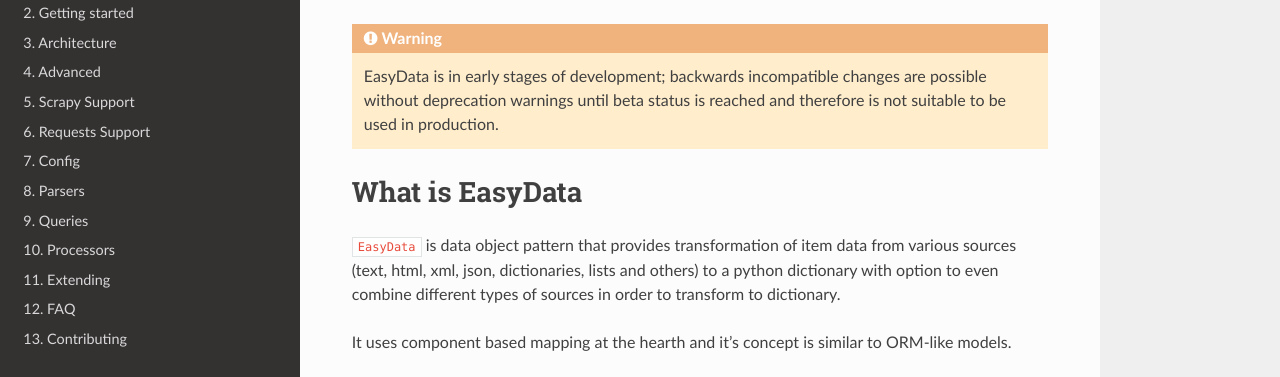
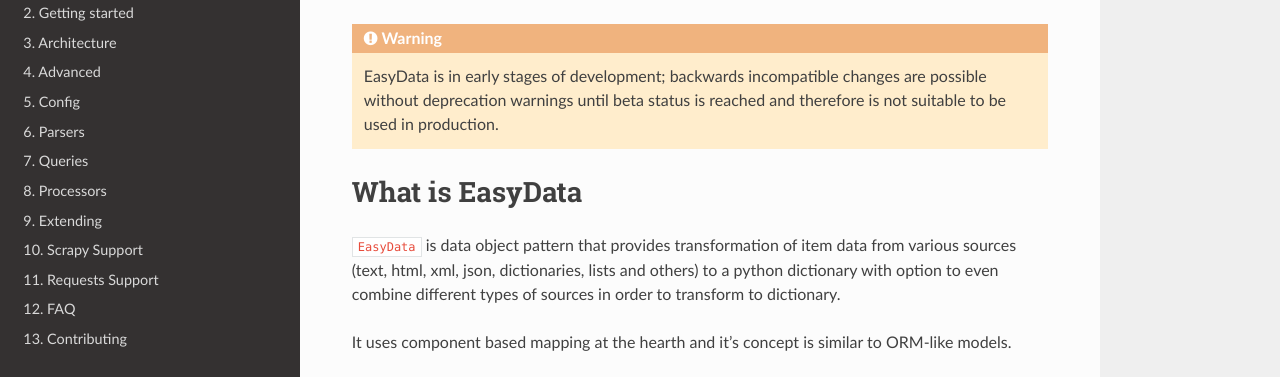
Before and after one commit to easydatapy/easydata, a Sphinx documentation site: the page built from docs/index.rst, in a window 1280 px wide. Shown: the part 136-513 px from the top of the page. Built offline with Sphinx 7.4.7 and the Read the Docs theme 2.0.0, drawn with Linux system fonts in a browser that asks for light colours.

```diff
--- a/docs/index.rst
+++ b/docs/index.rst
@@ -83,12 +83,12 @@ minor tweaks to this documentation or the core.
     getting_started
     architecture
     advanced
-    scrapy
-    requests
     config
     parsers/index
     queries/index
     processors/index
     extending/index
+    scrapy
+    requests
     faq
     contributing
```
